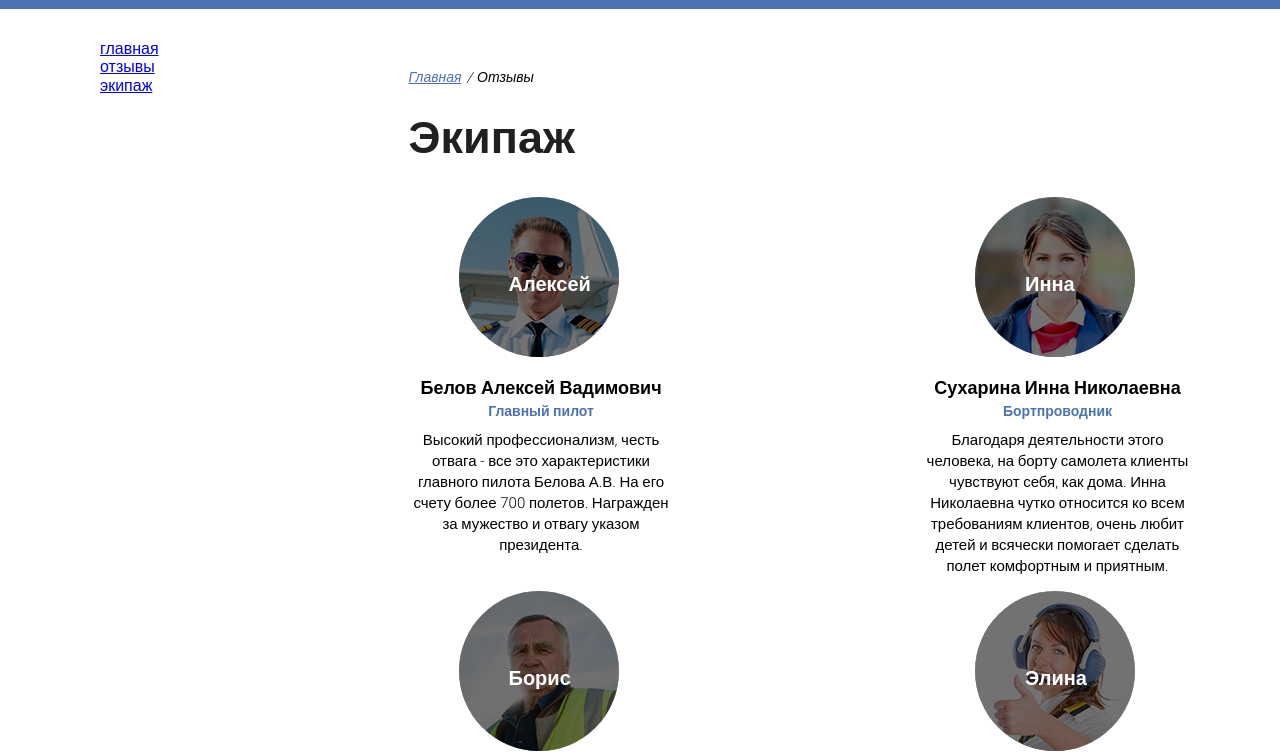
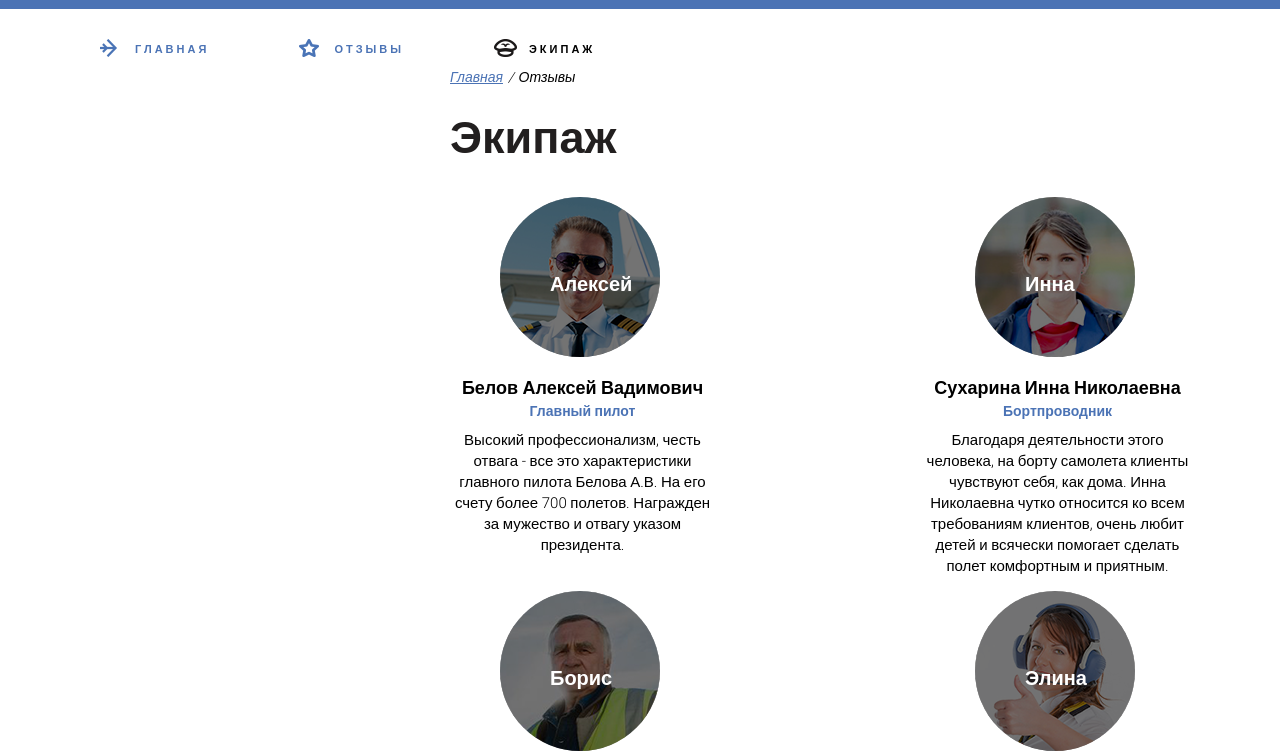
Before and after one commit to AntonVoronezh/airplanet, a plain HTML site: page team.html in a window 1280 px wide. Shown: the part 68-821 px from the top of the page. Drawn offline with Linux system fonts and the light colour scheme; files whose address does not match are found by name.

Commit message:
modify css/main.css

```diff
--- a/css/main.css
+++ b/css/main.css
@@ -12,6 +12,7 @@
 @import url('../css/blocks/header.css');
 @import url('../css/blocks/maincontent.css');
 @import url('../css/blocks/maincontent-aside.css');
+@import url('../css/blocks/navigation.css');
 @import url('../css/blocks/tariffs.css');
 @import url('../css/blocks/news.css');
 @import url('../css/blocks/pagination.css');
```
